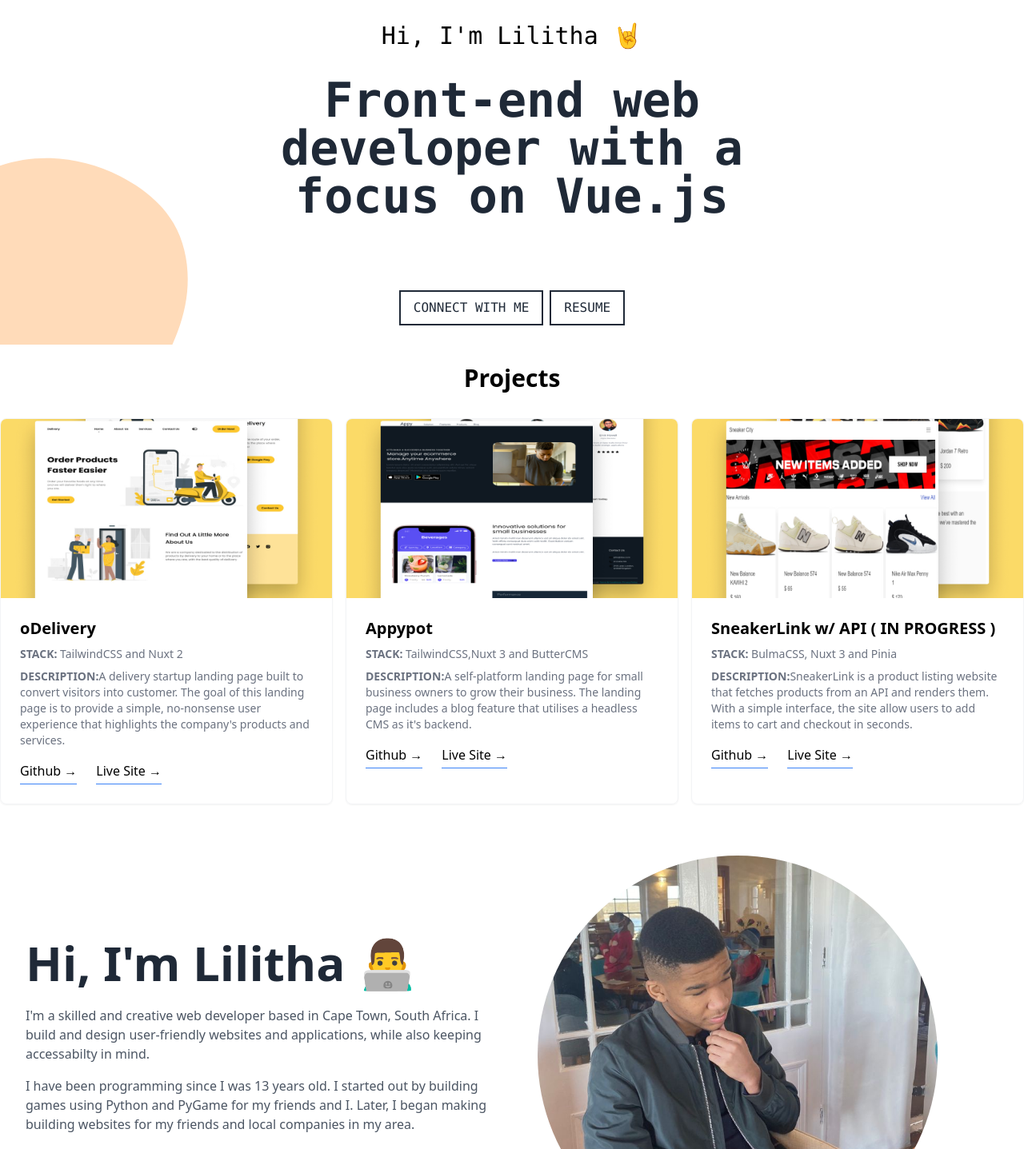
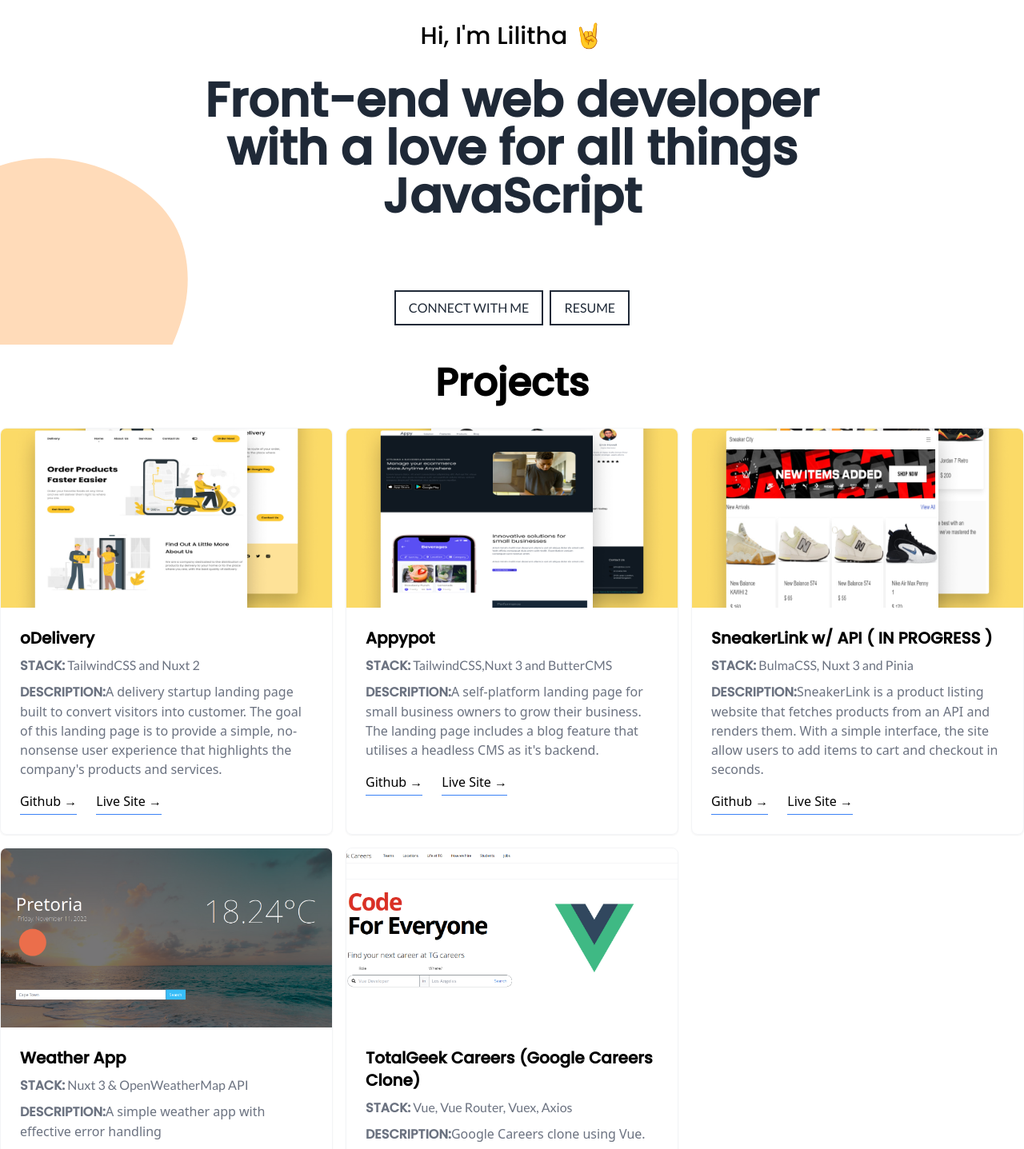
Before and after one commit to lilitha-mdlalana/portfolio, a Nuxt app: page / in a window 1280 px wide. Shown: the part 253-1690 px from the top of the page at 80% size. Built offline with nearby package versions, Linux system fonts and the light colour scheme.

Commit message:
Add fonts and 2 new projects

```diff
--- a/app.vue
+++ b/app.vue
@@ -1,5 +1,4 @@
 <script setup>
-
 const projects = [
   {
     id: 1,
@@ -31,6 +30,25 @@ const projects = [
     liveSiteLink: "https://sneaker-link.netlify.app/",
     githubLink: "https://github.com/lilitha-mdlalana/sneaker-link",
   },
+  {
+    id: 4,
+    imagePath: "/images/projects/weather-app.png",
+    projectName: "Weather App",
+    projectStack: "Nuxt 3 & OpenWeatherMap API",
+    projectDescription: "A simple weather app with effective error handling",
+    liveSiteLink: "https://capable-frangipane-f15694.netlify.app/",
+    githubLink: "https://github.com/lilitha-mdlalana/weather-app",
+  },
+  {
+    id: 6,
+    imagePath: "/images/projects/tg-careers.png",
+    projectName: "TotalGeek Careers (Google Careers Clone)",
+    projectStack: "Vue, Vue Router, Vuex, Axios",
+    projectDescription:
+      "Google Careers clone using Vue. Frontend completed still building out the API with some dummy jobs",
+    liveSiteLink: "https://totalgeek-careers.netlify.app/#/",
+    githubLink: "https://github.com/lilitha-mdlalana/vue_job_search",
+  },
 ];
 </script>
 
@@ -39,6 +57,7 @@ const projects = [
     <Head>
       <Title>Lilitha Mdlalana - Profile</Title>
       <Link rel="icon" type="image/x-icon" href="/favicon.ico" />
+      <Link rel="canonical" href="https://lilitha-mdlalana.netlify.app" />
     </Head>
     <section
       class="dark:bg-gray-800 font-mono bg-white relative overflow-hidden"
@@ -79,9 +98,7 @@ const projects = [
               innomdlalana@gmail.com
             </a>
           </div>
-          <div
-            class="flex items-center"
-          >
+          <div class="flex items-center">
             <nav
               class="font-sen text-gray-800 dark:text-white uppercase text-lg lg:flex items-center hidden"
             >
@@ -105,25 +122,25 @@ const projects = [
               src="/images/person/personality-icon.png"
               class="rounded-full w-28 mx-auto"
             />
-            <p class="text-3xl my-6 text-center dark:text-white">
+            <p class="font-poppins text-3xl my-6 text-center dark:text-white">
               Hi, I&#x27;m Lilitha 🤘
             </p>
             <h2
-              class="max-w-3xl text-5xl md:text-6xl font-bold mx-auto dark:text-white text-gray-800 text-center py-2"
+              class="font-poppins max-w-3xl text-5xl md:text-6xl font-bold mx-auto dark:text-white text-gray-800 text-center py-2"
             >
-              Front-end web developer with a focus on Vue.js
+              Front-end web developer with a love for all things JavaScript
             </h2>
             <div class="flex items-center justify-center mt-4">
               <a
                 href="https://linkedin.com/in/lilitha-mdlalana"
-                class="mx-1 uppercase py-2 my-2 px-4 md:mt-16 bg-transparent dark:text-gray-800 dark:bg-white hover:dark:bg-gray-100 border-2 border-gray-800 text-gray-800 dark:text-white hover:bg-gray-800 hover:text-white text-md"
+                class="font-lato mx-1 uppercase py-2 my-2 px-4 md:mt-16 bg-transparent dark:text-gray-800 dark:bg-white hover:dark:bg-gray-100 border-2 border-gray-800 text-gray-800 dark:text-white hover:bg-gray-800 hover:text-white text-md"
               >
                 CONNECT WITH ME
               </a>
               <a
                 download
                 href="/files/lilitha-mdlalana-cv.pdf"
-                class="mx-1 uppercase py-2 my-2 px-4 md:mt-16 bg-transparent dark:text-gray-800 dark:bg-white hover:dark:bg-gray-100 border-2 border-gray-800 text-gray-800 dark:text-white hover:bg-gray-800 hover:text-white text-md"
+                class="font-lato mx-1 uppercase py-2 my-2 px-4 md:mt-16 bg-transparent dark:text-gray-800 dark:bg-white hover:dark:bg-gray-100 border-2 border-gray-800 text-gray-800 dark:text-white hover:bg-gray-800 hover:text-white text-md"
               >
                 RESUME
               </a>
@@ -133,7 +150,7 @@ const projects = [
       </div>
     </section>
     <section id="projects" class="mt-6">
-      <h1 class="text-3xl font-bold text-center">Projects</h1>
+      <h1 class="text-5xl font-bold text-center font-poppins">Projects</h1>
       <div class="mt-8 grid grid-cols-1 gap-4 sm:grid-cols-2 lg:grid-cols-3">
         <ProjectCard
           v-for="project in projects"
@@ -163,25 +180,27 @@ const projects = [
 
             <div class="lg:py-24">
               <h2
-                class="max-w-3xl text-5xl md:text-6xl font-bold mx-auto text-gray-800 py-2"
+                class="font-poppins max-w-3xl text-5xl md:text-6xl font-bold mx-auto text-gray-800 py-2"
               >
                 Hi, I'm Lilitha 👨‍💻
               </h2>
 
-              <p class="mt-4 text-gray-600">
+              <p class="font-lato mt-4 text-gray-600">
                 I'm a skilled and creative web developer based in Cape Town,
                 South Africa. I build and design user-friendly websites and
                 applications, while also keeping accessabilty in mind.
               </p>
-              <p class="mt-4 text-gray-600">
-                I have been programming since I was 13 years old. I started out
-                by building games using Python and PyGame for my friends and I.
+              <p class="font-lato mt-4 text-gray-600">
+                I have been programming for 4 years now. I started out by
+                building games using Python and PyGame for my friends and I.
                 Later, I began making building websites for my friends and local
-                companies in my area.
+                companies in my area. I'm looking to challenge myself
+                professionally in the software development industry.
               </p>
-              <p class="mt-4 text-gray-600">
+              <p class="font-lato mt-4 text-gray-600">
                 Some of my skills include: HTML/CSS, JavaScript, Vue, Nuxt,
-                Pinia and Webflow. I am always up for learning something new!
+                Pinia, Webflow and Supabase as my BaaS of choice. I am always down to learn something new,
+                especially if it's tech related. 🤓
               </p>
             </div>
           </div>
@@ -257,14 +276,3 @@ const projects = [
     </footer>
   </main>
 </template>
-<style>
-.page-enter-active,
-.page-leave-active {
-  transition: all 0.4s;
-}
-.page-enter-from,
-.page-leave-to {
-  opacity: 0;
-  filter: blur(1rem);
-}
-</style>
--- a/assets/css/tailwind.css
+++ b/assets/css/tailwind.css
@@ -1,3 +1,7 @@
+
+@import url('https://fonts.googleapis.com/css2?family=Lato&display=swap');
+@import url('https://fonts.googleapis.com/css2?family=Poppins:wght@500&display=swap');
+
 @tailwind base;
 @tailwind components;
 @tailwind utilities;
--- a/components/ProjectCard.vue
+++ b/components/ProjectCard.vue
@@ -16,14 +16,14 @@ defineProps({
     <img alt="Office" :src="imagePath" class="h-56 w-full object-cover" />
 
     <div class="p-6">
-      <h5 class="text-xl font-bold">
+      <h5 class="text-xl font-bold font-poppins">
         {{ projectName }}
       </h5>
-      <p class="mt-2 text-sm text-gray-500">
-        <span class="font-bold">STACK:</span> {{ projectStack }}
+      <p class="mt-2 text-md text-gray-500 font-lato">
+        <span class="font-bold font-poppins">STACK:</span> {{ projectStack }}
       </p>
-      <p class="mt-2 text-sm text-gray-500">
-        <span class="font-bold">DESCRIPTION:</span>{{ projectDescription }}
+      <p class="mt-2 text-md text-gray-500">
+        <span class="font-bold font-poppins">DESCRIPTION:</span>{{ projectDescription }}
       </p>
 
       <a
--- /dev/null
+++ b/tailwind.config.js
@@ -0,0 +1,8 @@
+module.exports = {
+  theme: {
+    fontFamily: {
+      poppins: ["Poppins", "sans-serif"],
+      lato: ["Lato", "sans-serif"],
+    },
+  },
+};
```
Also changed, not shown: public/images/projects/tg-careers.png (added), public/images/projects/weather-app.png (added).
